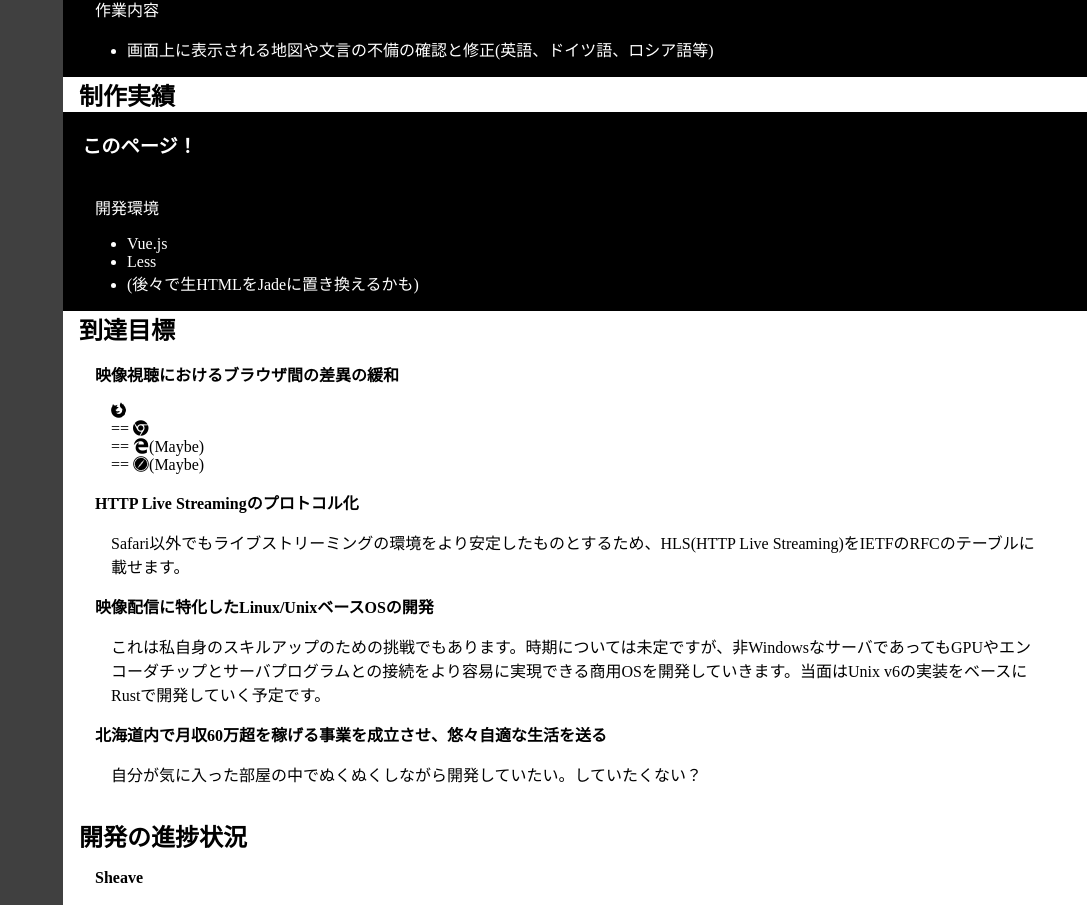
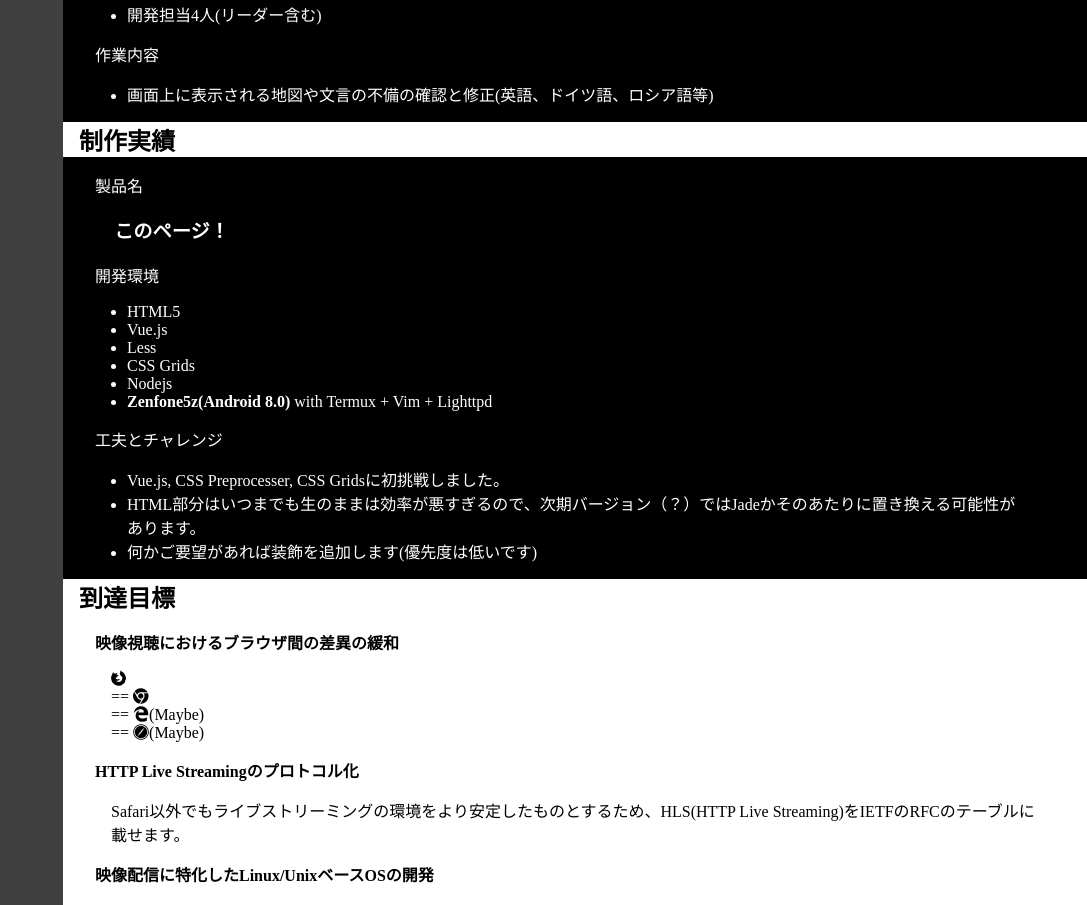
Before and after one commit to t-matsudate/my-profile, a Vue app: page / in a window 1280 px wide. Shown: the part 4420-5325 px from the top of the page, without its empty margins (193-1280 px from the left). Built offline with nearby package versions, Linux system fonts and the light colour scheme.

Commit message:
Portfolio has completed.

```diff
--- a/src/components/main/Portfolio.vue
+++ b/src/components/main/Portfolio.vue
@@ -3,13 +3,24 @@
     <h2 class="section-titles">制作実績</h2>
     <div class="section-contents">
       <ul id="products">
-        <li><p>このページ！</p>
+        <li>
           <ul>
+            <li class="product-name"><p>このページ！</p></li>
             <li class="environments">
               <ul class="items">
+                <li>HTML5</li>
                 <li>Vue.js</li>
                 <li>Less</li>
-                <li>(後々で生HTMLをJadeに置き換えるかも)</li>
+                <li>CSS Grids</li>
+                <li>Nodejs</li>
+                <li><strong>Zenfone5z(Android 8.0)</strong> with Termux + Vim + Lighttpd</li>
+              </ul>
+            </li>
+            <li class="points">
+              <ul class="items">
+                <li>Vue.js, CSS Preprocesser, CSS Gridsに初挑戦しました。</li>
+                <li>HTML部分はいつまでも生のままは効率が悪すぎるので、次期バージョン（？）ではJadeかそのあたりに置き換える可能性があります。</li>
+                <li>何かご要望があれば装飾を追加します(優先度は低いです)</li>
               </ul>
             </li>
           </ul>
@@ -71,14 +82,35 @@
                         font-style: normal;
                     }
 
-                    .environments::before {
-                        display: block;
-                        content: "開発環境";
+                    .product-name {
+                        &::before {
+                            display: block;
+                            content: "製品名";
+                        }
                     }
 
-                    .items {
-                        list-style: outside;
-                        margin: 1em 2em 1em 2em;
+                    .environments {
+                        &::before {
+                            display: block;
+                            content: "開発環境";
+                        }
+
+                        .items {
+                            list-style: outside;
+                            margin: 1em 2em 1em 2em;
+                        }
+                    }
+
+                    .points {
+                        &::before {
+                            display: block;
+                            content: "工夫とチャレンジ";
+                        }
+
+                        .items {
+                            list-style: outside;
+                            margin: 1em 2em 1em 2em;
+                        }
                     }
                 }
             }
```
